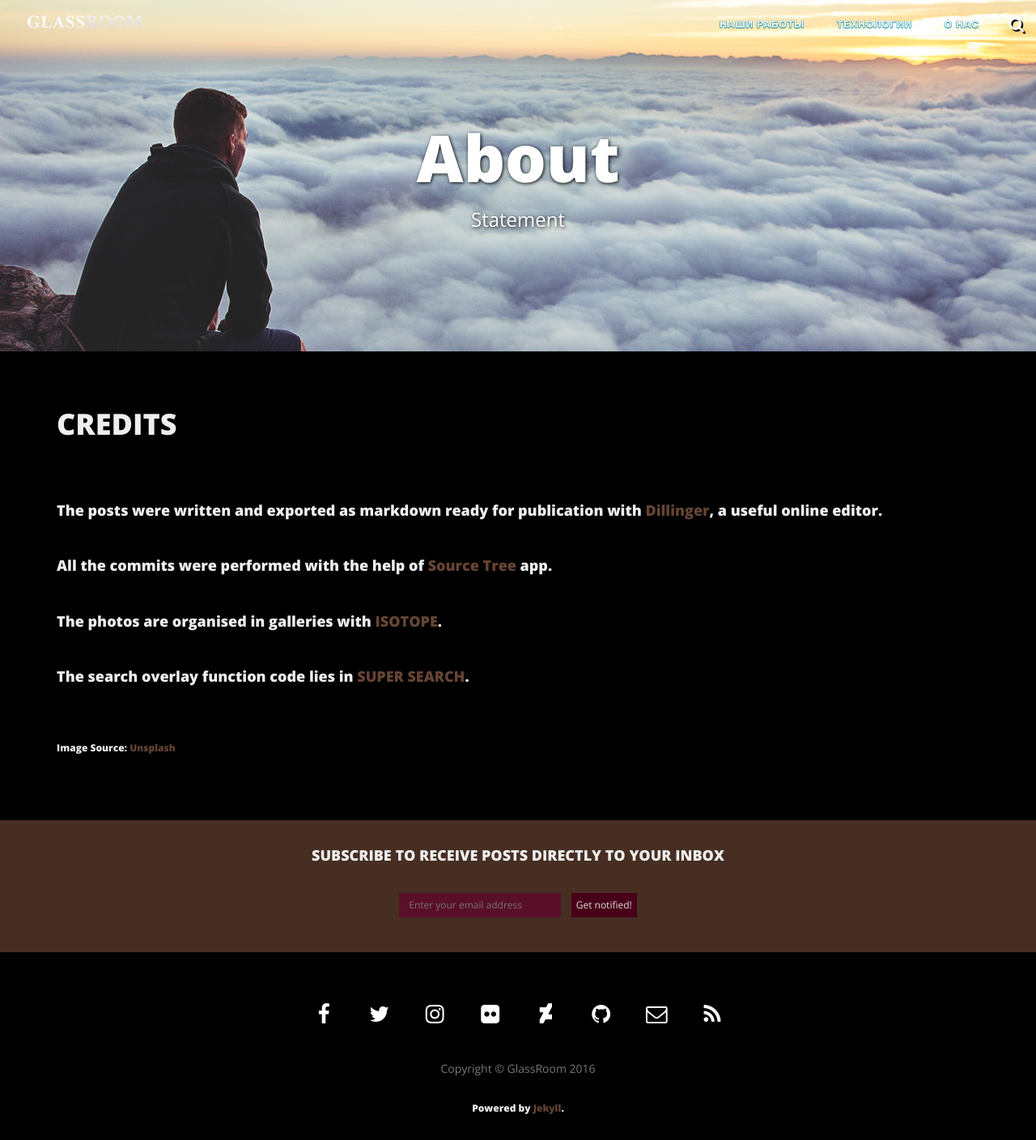
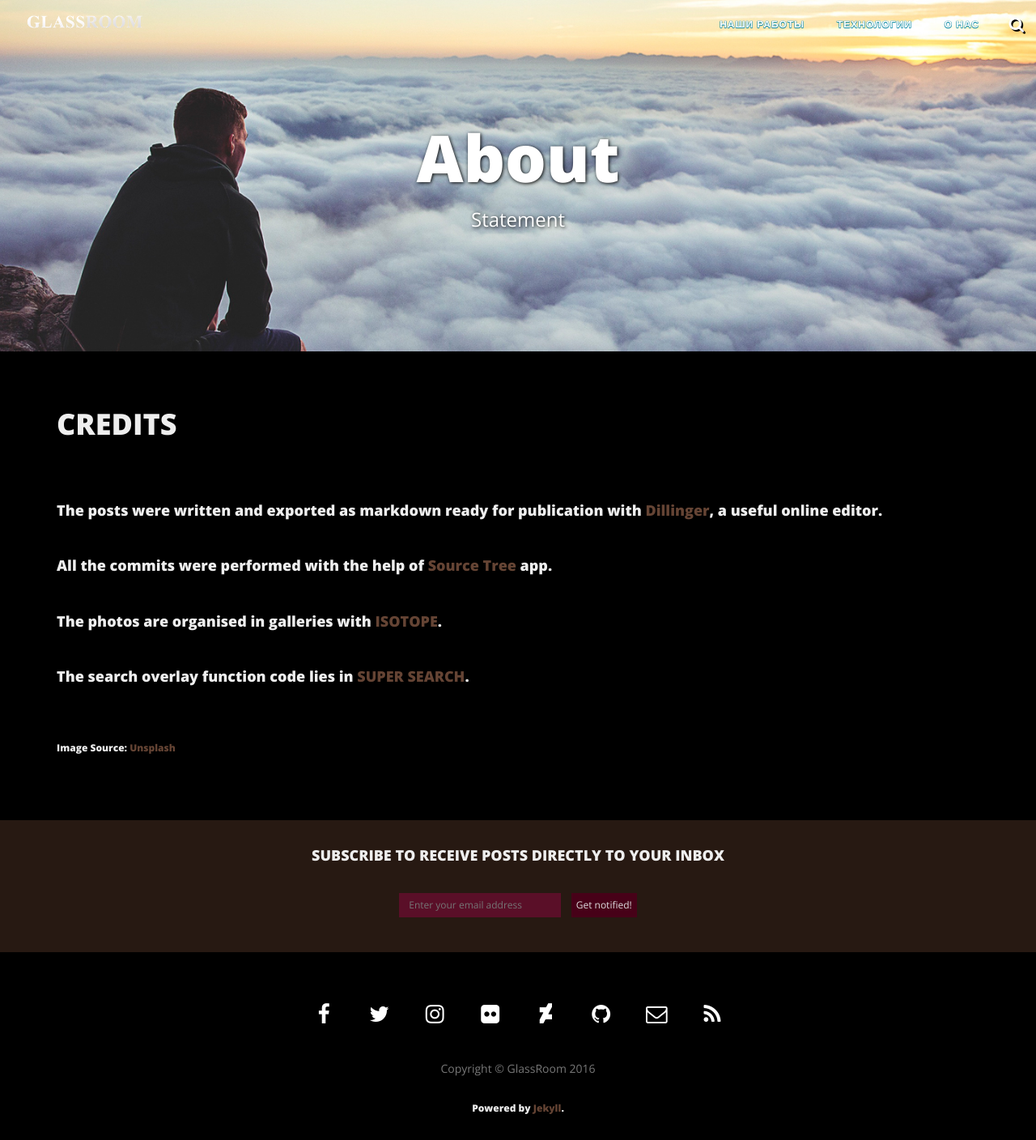
Before and after one commit to Magnum800/glassroom, a Jekyll site: the page built from about/index.html, in a window 1280 px wide. Shown: the whole page at 81% size. Built offline with Jekyll 4.4.1, drawn with Linux system fonts in a browser that asks for light colours; nearby versions of some CDN libraries.

Commit message:
Update newsletter.html

```diff
--- a/_includes/newsletter.html
+++ b/_includes/newsletter.html
@@ -1,5 +1,5 @@
 
-        <div class="row"  style="background-color: #462E22; padding-bottom: 40px; margin-top: 50px; margin-bottom: 80px;">
+        <div class="row"  style="background-color: #271912; padding-bottom: 40px; margin-top: 50px; margin-bottom: 80px;">
             <div class="col-lg-8 col-lg-offset-2 col-md-10 col-md-offset-1">
 
       <center><h4><p>SUBSCRIBE TO RECEIVE POSTS DIRECTLY TO YOUR INBOX</h4></center>
```
